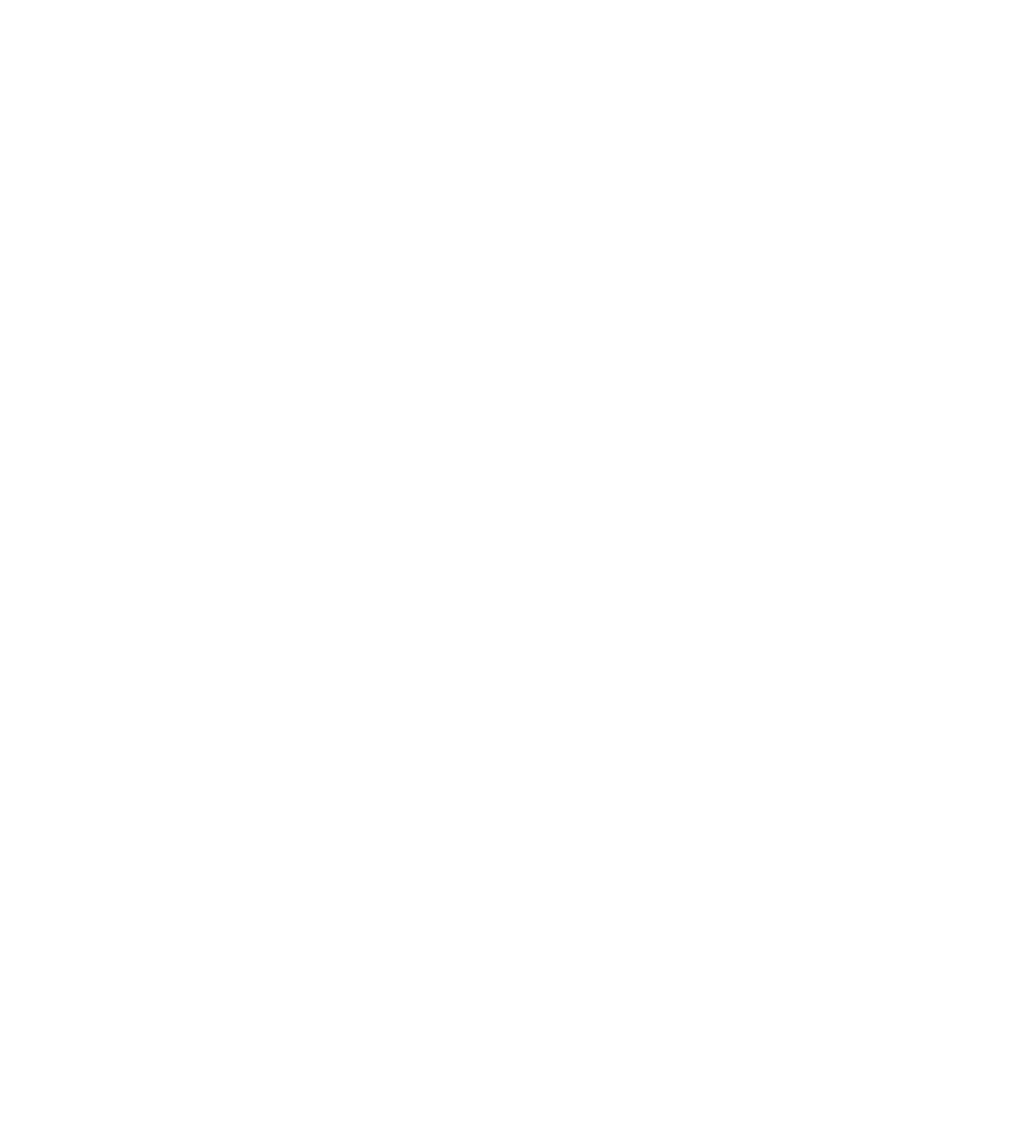
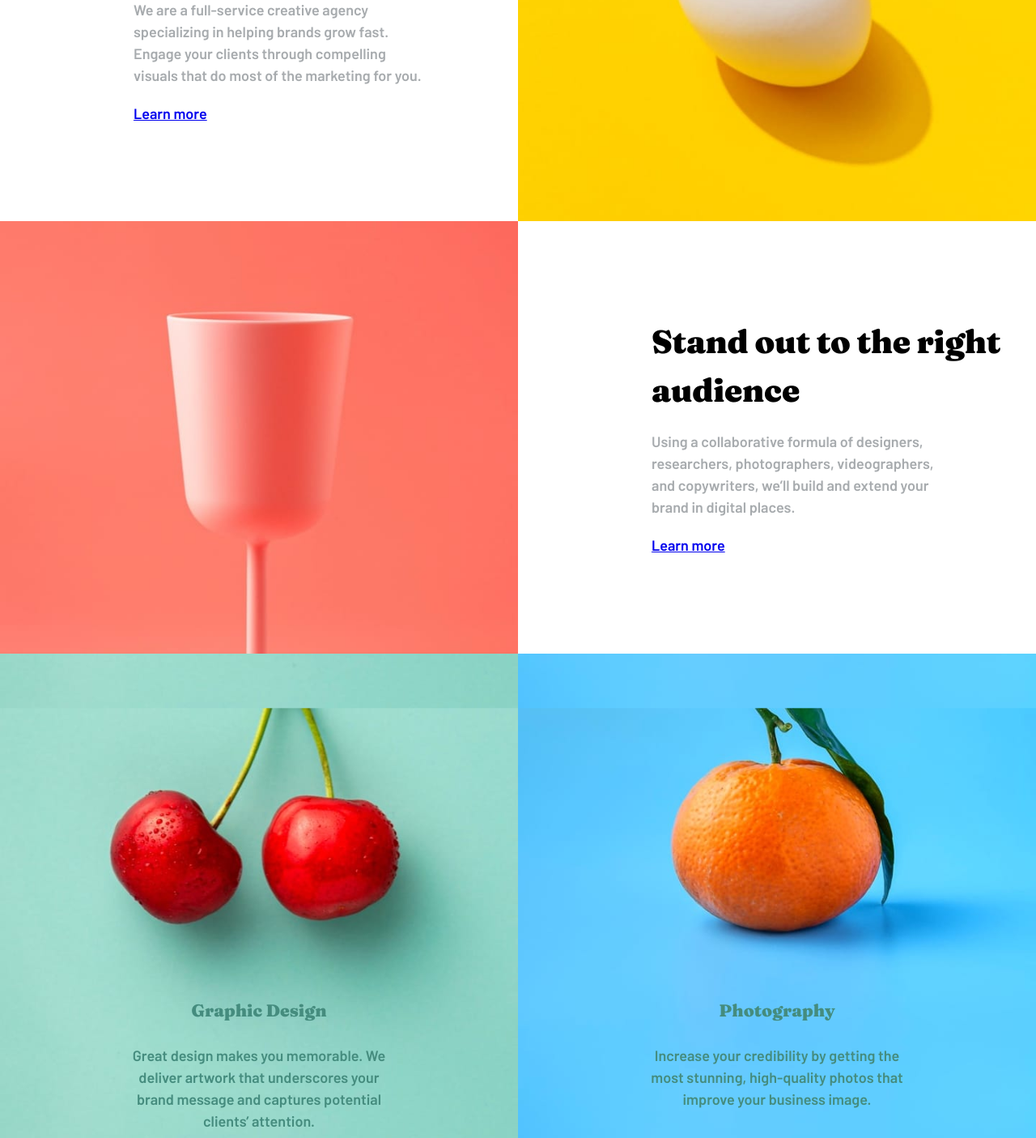
Before and after one commit to BuraYu/agency, a React (Create React App) app: page / in a window 1280 px wide. Shown: the part 1060-2465 px from the top of the page at 81% size. Before the commit the page ends 800 px from the top, so only its background shows below. Built offline with nearby package versions, Linux system fonts and the light colour scheme.

Commit message:
add basic styling for content section

```diff
--- a/src/App.js
+++ b/src/App.js
@@ -1,5 +1,6 @@
 import "./sass/style.css";
 import Header from "./components/Header";
+import ContentSection from "./components/ContentSection";
 
 function App() {
   return (
@@ -7,6 +8,7 @@
       <div className="container">
         {/* Hero section */}
         <Header />
+        <ContentSection />
       </div>
     </div>
   );
--- /dev/null
+++ b/src/components/ContentSection.jsx
@@ -0,0 +1,58 @@
+import React from "react";
+import eggImage from "../img/desktop/image-transform.jpg";
+import mandarineImage from "../img/desktop/image-photography.jpg";
+import fancyBottleImage from "../img/desktop/image-stand-out.jpg";
+
+function ContentSection() {
+  return (
+    <>
+      <div className="content--container">
+        <div className="content--container-info">
+          <h2>Transform your brand</h2>
+          <p>
+            We are a full-service creative agency specializing in helping brands
+            grow fast. Engage your clients through compelling visuals that do
+            most of the marketing for you.
+          </p>
+          <a href="#">Learn more</a>
+        </div>
+        <img src={eggImage} alt="photo of an egg" />
+      </div>
+      <div className="content--container">
+        <img src={fancyBottleImage} alt="photo of a bottle" />
+        <div className="content--container-info">
+          <h2>Stand out to the right audience</h2>
+          <p>
+            Using a collaborative formula of designers, researchers,
+            photographers, videographers, and copywriters, we’ll build and
+            extend your brand in digital places.
+          </p>
+          <a href="#">Learn more</a>
+        </div>
+      </div>
+      <div className="content--container">
+        <div className="container-with-img-1">
+          <div className="overlay-text">
+            <h3>Graphic Design</h3>
+            <p>
+              Great design makes you memorable. We deliver artwork that
+              underscores your brand message and captures potential clients’
+              attention.
+            </p>
+          </div>
+        </div>
+        <div className="container-with-img-2">
+          <div className="overlay-text">
+            <h3>Photography</h3>
+            <p>
+              Increase your credibility by getting the most stunning,
+              high-quality photos that improve your business image.
+            </p>
+          </div>
+        </div>
+      </div>
+    </>
+  );
+}
+
+export default ContentSection;
--- a/src/sass/style.css
+++ b/src/sass/style.css
@@ -123,10 +123,9 @@
 }
 
 .App {
-  min-width: 15rem;
-  max-width: 120rem;
+  min-width: 100%;
+  max-width: 100%;
   margin: 0 auto;
-  overflow: hidden;
 }
 
 .container {
@@ -137,9 +136,9 @@
   -webkit-box-direction: normal;
       -ms-flex-direction: column;
           flex-direction: column;
-  -webkit-box-pack: center;
-      -ms-flex-pack: center;
-          justify-content: center;
+  -webkit-box-pack: start;
+      -ms-flex-pack: start;
+          justify-content: flex-start;
   -webkit-box-align: center;
       -ms-flex-align: center;
           align-items: center;
@@ -150,7 +149,7 @@
   background-image: url("../img/desktop/image-header.jpg");
   background-size: 1920px 1200px;
   width: 100%;
-  height: 100%;
+  min-height: 100%;
 }
 
 .container .hero .header-bar {
@@ -255,4 +254,118 @@
   height: 107.5px;
   margin-top: 96px;
 }
+
+.content--container {
+  display: -webkit-box;
+  display: -ms-flexbox;
+  display: flex;
+  width: 100%;
+}
+
+.content--container-info,
+.content--container img {
+  width: 50%;
+  -webkit-box-sizing: border-box;
+          box-sizing: border-box;
+}
+
+.content--container-info {
+  padding: 20px;
+  display: -webkit-box;
+  display: -ms-flexbox;
+  display: flex;
+  -webkit-box-orient: vertical;
+  -webkit-box-direction: normal;
+      -ms-flex-direction: column;
+          flex-direction: column;
+  -webkit-box-pack: center;
+      -ms-flex-pack: center;
+          justify-content: center;
+  gap: 20px;
+  padding-left: 165px;
+  padding-right: 110px;
+}
+
+.content--container-info h2 {
+  font-family: "Fraunces", serif;
+  font-weight: 900;
+  font-size: 40px;
+  letter-spacing: -0.29px;
+  width: 445px;
+}
+
+.content--container-info p {
+  color: #a7abae;
+  font-size: 18px;
+}
+
+.content--container-info .content--container img {
+  max-width: 100%;
+  -o-object-fit: cover;
+     object-fit: cover;
+}
+
+.container-with-img-1 {
+  background-image: url("../img/desktop/image-graphic-design.jpg");
+  background-position: center;
+  background-size: 100%;
+  width: 50%;
+  height: 668px;
+  display: -webkit-box;
+  display: -ms-flexbox;
+  display: flex;
+  -webkit-box-align: end;
+      -ms-flex-align: end;
+          align-items: flex-end;
+  -webkit-box-pack: center;
+      -ms-flex-pack: center;
+          justify-content: center;
+  color: white;
+  text-align: center;
+}
+
+.container-with-img-2 {
+  background-image: url("../img/desktop/image-photography.jpg");
+  background-position: center;
+  background-size: 100%;
+  width: 50%;
+  display: -webkit-box;
+  display: -ms-flexbox;
+  display: flex;
+  -webkit-box-align: end;
+      -ms-flex-align: end;
+          align-items: flex-end;
+  -webkit-box-pack: center;
+      -ms-flex-pack: center;
+          justify-content: center;
+  color: white;
+  text-align: center;
+}
+
+.overlay-text {
+  display: -webkit-box;
+  display: -ms-flexbox;
+  display: flex;
+  -webkit-box-orient: vertical;
+  -webkit-box-direction: normal;
+      -ms-flex-direction: column;
+          flex-direction: column;
+  width: 339px;
+  height: 143px;
+  margin-bottom: 100px;
+}
+
+.overlay-text h3 {
+  font-family: "Fraunces", serif;
+  font-weight: 900;
+  color: #458c7e;
+  padding-bottom: 27px;
+}
+
+.overlay-text p {
+  font-size: 18px;
+  font-family: "Barlow", sans-serif;
+  font-weight: 600;
+  color: #458c7e;
+}
 /*# sourceMappingURL=style.css.map */
--- a/src/sass/style.scss
+++ b/src/sass/style.scss
@@ -34,15 +34,14 @@
 }
 
 .App {
-  min-width: 15rem;
-  max-width: 120rem;
+  min-width: 100%;
+  max-width: 100%;
   margin: 0 auto;
-  overflow: hidden;
 }
 .container {
   display: flex;
   flex-direction: column;
-  justify-content: center;
+  justify-content: flex-start;
   align-items: center;
   height: 100vh;
 
@@ -50,7 +49,7 @@
     background-image: url("../img/desktop/image-header.jpg");
     background-size: 1920px 1200px;
     width: 100%;
-    height: 100%;
+    min-height: 100%;
 
     .header-bar {
       display: flex;
@@ -117,3 +116,86 @@
     }
   }
 }
+
+.content--container {
+  display: flex;
+  width: 100%;
+}
+
+.content--container-info,
+.content--container img {
+  width: 50%;
+  box-sizing: border-box;
+}
+
+.content--container-info {
+  padding: 20px;
+  display: flex;
+  flex-direction: column;
+  justify-content: center;
+  gap: 20px;
+  padding-left: 165px;
+  padding-right: 110px;
+
+  h2 {
+    @include fraunces-font(900);
+    font-size: 40px;
+    letter-spacing: -0.29px;
+    width: 445px;
+  }
+
+  p {
+    color: $grayishBlue;
+    font-size: 18px;
+  }
+
+  .content--container img {
+    max-width: 100%;
+    object-fit: cover;
+  }
+}
+
+.container-with-img-1 {
+  background-image: url("../img/desktop/image-graphic-design.jpg");
+  background-position: center;
+  background-size: 100%;
+  width: 50%;
+  height: 668px;
+  display: flex;
+  align-items: flex-end;
+  justify-content: center;
+
+  color: white;
+  text-align: center;
+}
+
+.container-with-img-2 {
+  background-image: url("../img/desktop/image-photography.jpg");
+  background-position: center;
+  background-size: 100%;
+  width: 50%;
+  display: flex;
+  align-items: flex-end;
+  justify-content: center;
+  color: white;
+  text-align: center;
+}
+
+.overlay-text {
+  display: flex;
+  flex-direction: column;
+  width: 339px;
+  height: 143px;
+  margin-bottom: 100px;
+}
+
+.overlay-text h3 {
+  @include fraunces-font(900);
+  color: $darkModerateCyan;
+  padding-bottom: 27px;
+}
+
+.overlay-text p {
+  @include body-copy;
+  color: $darkModerateCyan;
+}
```
Also changed, not shown: 1 other file (tests, documents, lock files or other folders).
